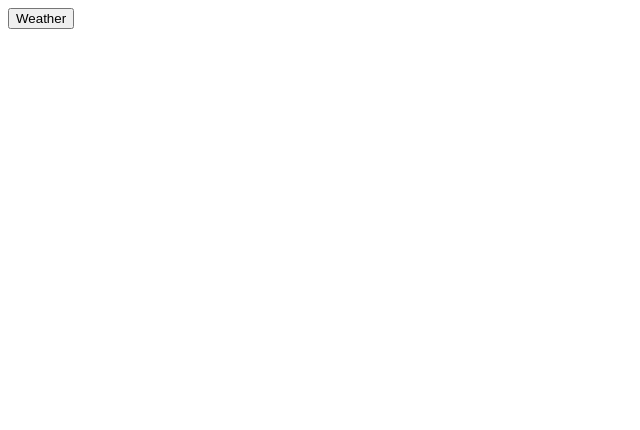
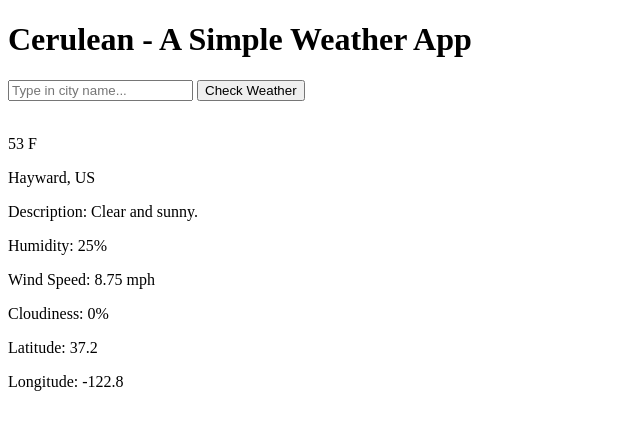
Before and after one commit to farohan/forecast, a plain HTML site: page index.html in a window 1280 px wide. Shown: the whole page, without its empty margins (0-640 px from the left). Drawn offline with Linux system fonts and the light colour scheme.

Commit message:
Update index.html

```diff
--- a/index.html
+++ b/index.html
@@ -4,11 +4,51 @@
     <meta charset="UTF-8">
     <meta http-equiv="X-UA-Compatible" content="IE=edge">
     <meta name="viewport" content="width=device-width, initial-scale=1.0">
-    <title>Forecaster - See today's weather</title>
+    <meta name="description" content="Find your local weather along with weather from thousands of places around the world. Powered by the OpenWeatherMap API.">
+    <meta name="keywords" content="weather, local, search, javascript, openweather, api">
+    <link rel="stylesheet" href="styles.css">
+    <title>Cerulean - See Today's Weather</title>
 </head>
 <body>
+    <h1 id="title">Cerulean - A Simple Weather App</h1>
+
+    <section class="search">
+        <input id="input" type="text" maxlength="50" placeholder="Type in city name...">
+        <button id="submit">Check Weather</button>
+    </section>
+
     <section class="app">
-        <button id="button">Weather</button>
+        <div class="left">
+            <div class="icon">
+                <img id="w-icon" src="" alt="">
+            </div>
+            <div class="temp">
+                <p id="city-temp">53 F</p>
+            </div>
+        </div>
+        <div class="right">
+            <div class="location">
+                <p id="city-country">Hayward, US</p>
+            </div>
+            <div class="description">
+                <p id="desc">Description: Clear and sunny.</p>
+            </div>
+            <div class="humidity-wind">
+                <div class="humidity">
+                    <p id="humid">Humidity: 25%</p>
+                </div>
+                <div class="wind-speed">
+                    <p id="w-speed">Wind Speed: 8.75 mph</p>
+                </div>
+            </div>
+            <div class="cloudiness">
+                <p id="cloud-percent">Cloudiness: 0%</p>
+            </div>
+            <div class="coordinates">
+                <p id="lat">Latitude: 37.2</p>
+                <p id="lon">Longitude: -122.8</p>
+            </div>
+        </div>
     </section>
 
     <script src="weather.js"></script>
```
